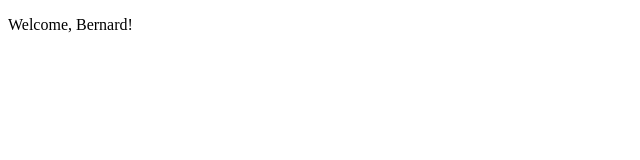
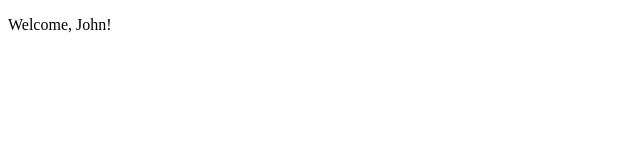
Before and after one commit to hawkydawky/react-exercises, a React (Create React App) app: page / in a window 1280 px wide. Shown: the top 160 px of the page, without its empty margins (0-640 px from the left). Built offline with nearby package versions, Linux system fonts and the light colour scheme.

Commit message:
props-02

```diff
--- a/src/App.js
+++ b/src/App.js
@@ -3,6 +3,6 @@ import { Welcome } from "./Welcome";
 
 export class App extends React.Component {
     render() {
-        return <Welcome name="Bernard" />
+        return <Welcome />
     }
 }
--- a/src/Welcome.js
+++ b/src/Welcome.js
@@ -2,6 +2,6 @@ import React from "react"
 
 export class Welcome extends React.Component {
     render() {
-        return <p>Welcome, {this.props.name}!</p>
+        return <p>Welcome, {this.props.name || "John"}!</p>
     }
 }
```
